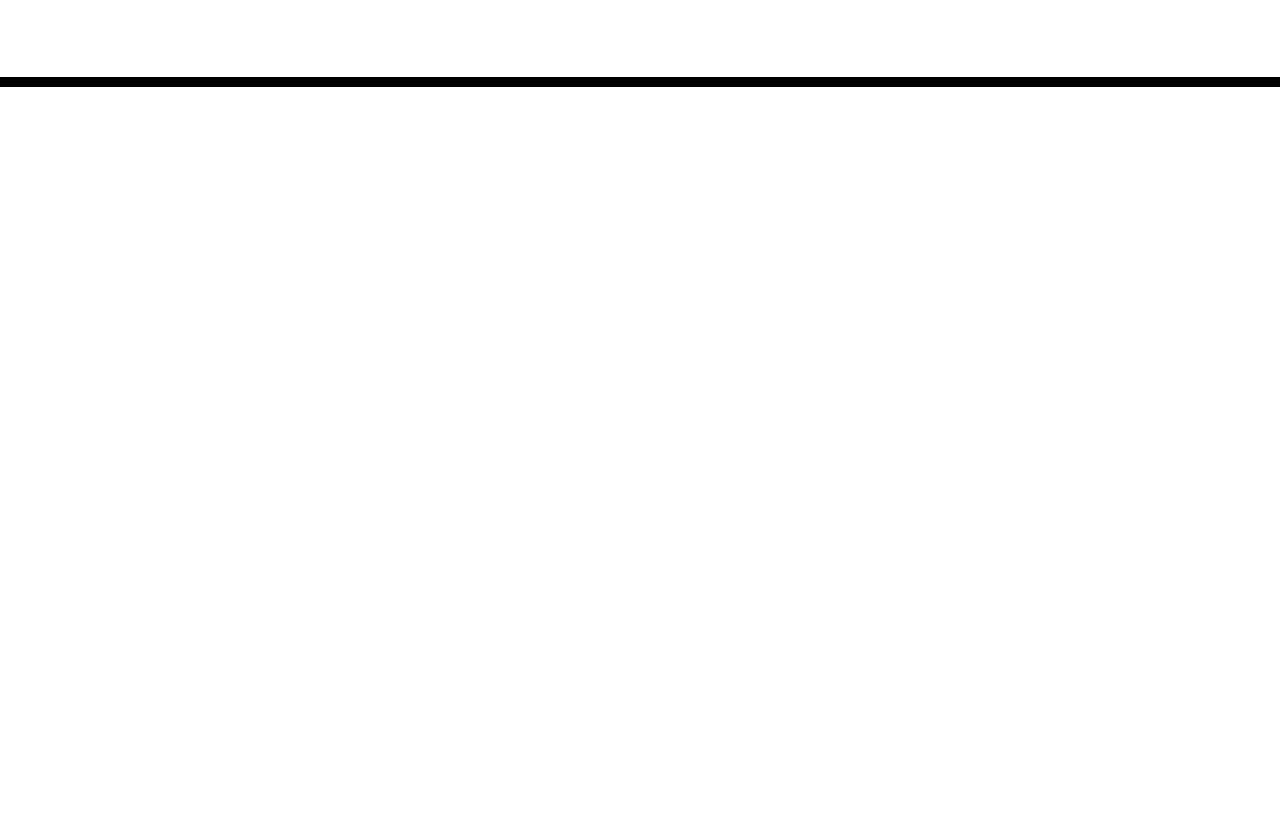
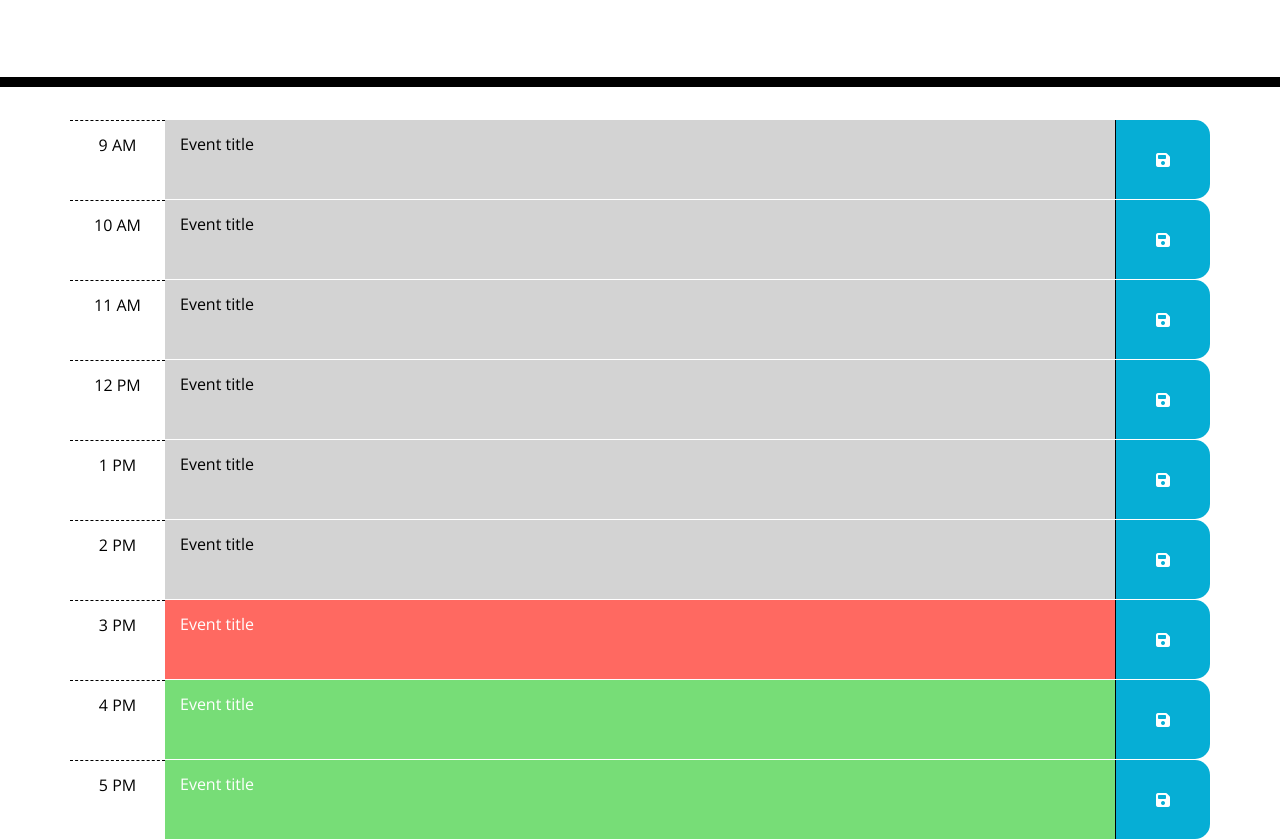
Before and after one commit to mlmcgeenc/workday-scheduler, a plain HTML site: page index.html in a window 1280 px wide. Shown: the part 181-1020 px from the top of the page. Before the commit the page ends 800 px from the top, so only its background shows below. Drawn offline with nearby package versions, Linux system fonts and the light colour scheme; files that its build step writes are made by us from their sources.

Commit message:
add color coding for time slots

```diff
--- a/assets/css/style.css
+++ b/assets/css/style.css
@@ -22,7 +22,9 @@ textarea{
 }
 
 .description{
-  white-space: pre-wrap;
+  color: black;
+  /* white-space: pre-wrap; */
+  text-align: left;
 }
 
 .time-block{
@@ -33,7 +35,7 @@ textarea{
 .row {
   white-space: pre-wrap;
   height: 80px;
-  border-top: 1px solid white;;
+  border-top: 1px solid white;
 }
 
 .hour {
@@ -44,7 +46,7 @@ textarea{
 
 .past {
   background-color: #d3d3d3;
-  color: white;
+  color: black;
 }
 
 .present {
@@ -63,6 +65,9 @@ textarea{
   border-bottom-right-radius: 15px;
   background-color: #06AED5;
   color: white;
+  display: flex;
+  align-items: center;
+  justify-content: space-around;
 }
 
 .saveBtn i:hover {
--- a/assets/js/script.js
+++ b/assets/js/script.js
@@ -0,0 +1,27 @@
+// color code blocks for past / present / future
+var evaluateCurrentTime = function (hour) {
+	var currentTime = moment().format("h A");
+	var hourText = $(hour).text().trim();
+	var timeOfEvent = moment(hourText, "h a");
+
+	$(hour).parent().children(".description").removeClass("past present future");
+
+	if (moment(currentTime, "h a").isSame(timeOfEvent)) {
+		$(hour).parent().children(".description").addClass("present");
+	} else if (moment(currentTime, "h a").isBefore(timeOfEvent)) {
+        $(hour).parent().children(".description").addClass("future");
+	} else {
+        $(hour).parent().children(".description").addClass("past");
+	}
+};
+
+setInterval(function () {
+	$(".time-block .hour").each(function (index, hour) {
+		evaluateCurrentTime(hour);
+	});
+}, 1000);
+// }, 1000 * 60 * 60);
+
+// clicking on a time block allows the user to enter an event title
+
+// save event title into local storage
--- a/index.html
+++ b/index.html
@@ -8,6 +8,7 @@
       rel="stylesheet"
       href="https://stackpath.bootstrapcdn.com/bootstrap/4.3.1/css/bootstrap.min.css"
     />
+    <link rel="stylesheet" href="https://cdnjs.cloudflare.com/ajax/libs/font-awesome/6.1.1/css/all.min.css" />
     <link
       rel="stylesheet"
       href="https://use.fontawesome.com/releases/v5.8.1/css/all.css"
@@ -18,7 +19,7 @@
       href="https://fonts.googleapis.com/css?family=Open+Sans&display=swap"
       rel="stylesheet"
     />
-    <link rel="stylesheet" href="style.css" />
+    <link rel="stylesheet" href="./assets/css/style.css" />
     <title>Work Day Scheduler</title>
   </head>
 
@@ -30,9 +31,55 @@
     </header>
     <div class="container">
       <!-- Timeblocks go here -->
+      <div id="9am" class="row time-block">
+        <div class="col-1 pt-3 hour">9 AM</div>
+        <div class="col-10 pt-3 description past">Event title</div>
+        <div class="col-1 saveBtn"><i class="fa-solid fa-floppy-disk"></i></div>
+      </div>
+      <div id="10am" class="row time-block">
+        <div class="col-1 pt-3 hour">10 AM</div>
+        <div class="col-10 pt-3 description past">Event title</div>
+        <div class="col-1 saveBtn"><i class="fa-solid fa-floppy-disk"></i></div>
+      </div>
+      <div id="11am" class="row time-block">
+        <div class="col-1 pt-3 hour">11 AM</div>
+        <div class="col-10 pt-3 description past">Event title</div>
+        <div class="col-1 saveBtn"><i class="fa-solid fa-floppy-disk"></i></div>
+      </div>
+      <div id="12pm" class="row time-block">
+        <div class="col-1 pt-3 hour">12 PM</div>
+        <div class="col-10 pt-3 description past">Event title</div>
+        <div class="col-1 saveBtn"><i class="fa-solid fa-floppy-disk"></i></div>
+      </div>
+      <div id="1pm" class="row time-block">
+        <div class="col-1 pt-3 hour">1 PM</div>
+        <div class="col-10 pt-3 description past">Event title</div>
+        <div class="col-1 saveBtn"><i class="fa-solid fa-floppy-disk"></i></div>
+      </div>
+      <div id="2pm" class="row time-block">
+        <div class="col-1 pt-3 hour">2 PM</div>
+        <div class="col-10 pt-3 description past">Event title</div>
+        <div class="col-1 saveBtn"><i class="fa-solid fa-floppy-disk"></i></div>
+      </div>
+      <div id="3pm" class="row time-block">
+        <div class="col-1 pt-3 hour">3 PM</div>
+        <div class="col-10 pt-3 description past">Event title</div>
+        <div class="col-1 saveBtn"><i class="fa-solid fa-floppy-disk"></i></div>
+      </div>
+      <div id="4pm" class="row time-block">
+        <div class="col-1 pt-3 hour">4 PM</div>
+        <div class="col-10 pt-3 description past">Event title</div>
+        <div class="col-1 saveBtn"><i class="fa-solid fa-floppy-disk"></i></div>
+      </div>
+      <div id="5pm" class="row time-block">
+        <div class="col-1 pt-3 hour">5 PM</div>
+        <div class="col-10 pt-3 description past">Event title</div>
+        <div class="col-1 saveBtn"><i class="fa-solid fa-floppy-disk"></i></div>
+      </div>
     </div>
 
     <script src="https://code.jquery.com/jquery-3.4.1.min.js"></script>
     <script src="https://cdnjs.cloudflare.com/ajax/libs/moment.js/2.24.0/moment.min.js"></script>
+    <script src="./assets/js/script.js"></script>
   </body>
 </html>
```
